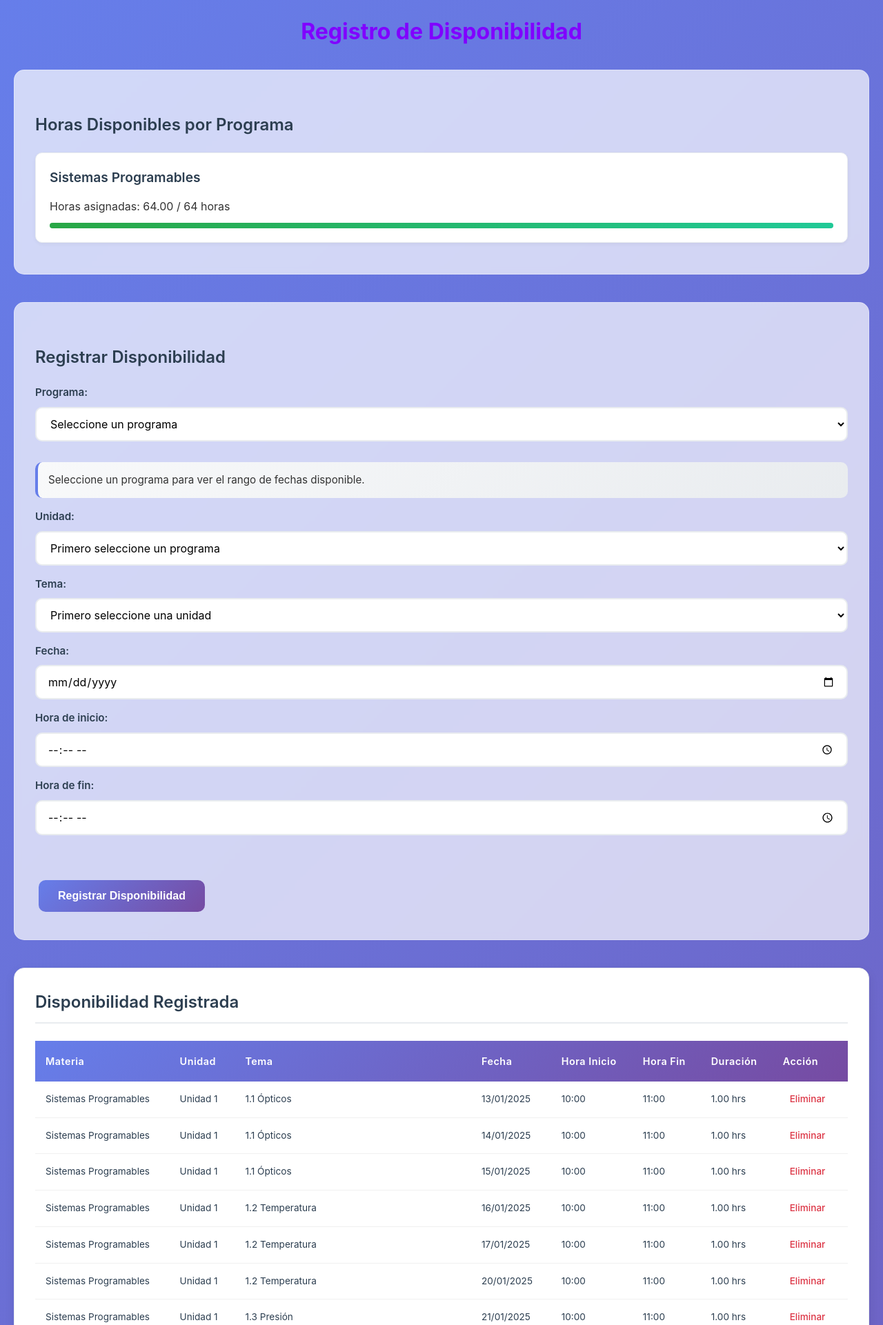
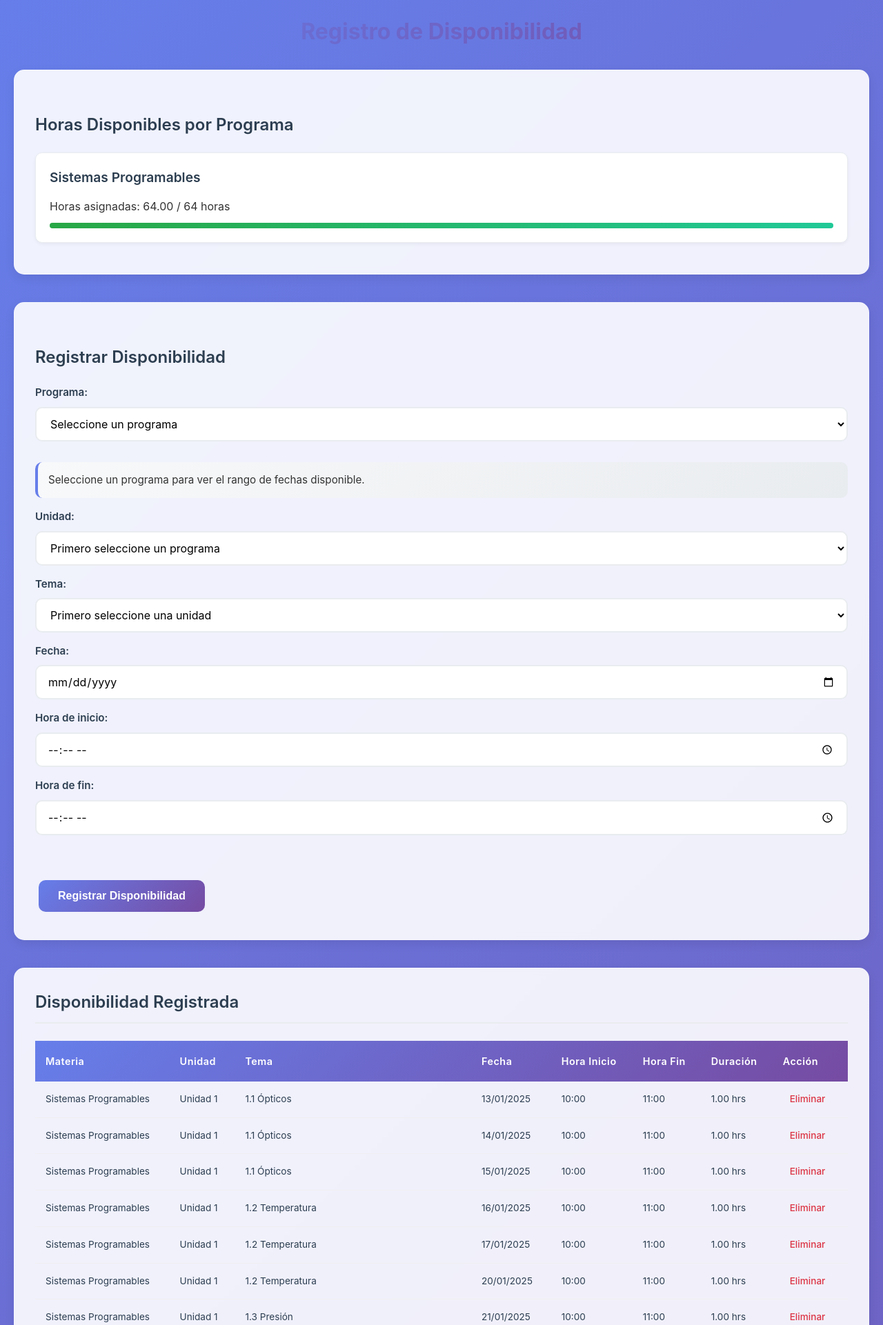
Before and after one commit to Cach13/Muniz, a PHP site: page /usua/r_disponibilidad.php in a window 1280 px wide. Shown: the top 1921 px of the page at 69% size. Run offline with PHP 8.4, Linux system fonts and the light colour scheme; a user stored in the database is signed in; data comes from the database, SQL or seed files in the repository.

Commit message:
documentacion del archivo css style

```diff
--- a/usua/css/style.css
+++ b/usua/css/style.css
@@ -38,12 +54,13 @@ body {
     border-bottom: 2px solid #f0f0f0;
 }
 
-.header h1, h2 {
+.header h1,
+h2 {
     font-size: 2.5rem;
     font-weight: 700;
     color: #2c3e50;
     margin-bottom: 10px;
-    background: #8000ff;
+    background: linear-gradient(135deg, #667eea, #764ba2);
     -webkit-background-clip: text;
     -webkit-text-fill-color: transparent;
     background-clip: text;
@@ -76,7 +93,52 @@ h4 {
     font-weight: 400;
 }
 
-/* Mensajes */
+.section-title {
+    font-size: 1.5rem;
+    font-weight: 600;
+    color: #2c3e50;
+    margin-bottom: 25px;
+    padding-bottom: 10px;
+    border-bottom: 2px solid #e9ecef;
+}
+
+/* ================================================================
+   4. CONTENEDORES Y SECCIONES
+   ================================================================ */
+.section,
+.form-section,
+.programas-disponibles,
+.disponibilidad-container,
+.planificacion-container,
+.programa-container,
+.horas-container {
+    margin-bottom: 40px;
+    background: rgba(255, 255, 255, 0.9);
+    padding: 30px;
+    border-radius: 15px;
+    border: 1px solid rgba(255, 255, 255, 0.3);
+    backdrop-filter: blur(5px);
+    box-shadow: 0 5px 15px rgba(0, 0, 0, 0.08);
+    animation: fadeIn 0.6s ease-out;
+}
+
+/* Títulos específicos para contenedores con fondo blanco */
+.disponibilidad-container h3,
+.planificacion-container h3,
+.programa-container h3,
+.horas-container h3 {
+    font-size: 1.5rem;
+    font-weight: 600;
+    color: #2c3e50;
+    margin-bottom: 25px;
+    margin-top: 0;
+    padding-bottom: 10px;
+    border-bottom: 2px solid #e9ecef;
+}
+
+/* ================================================================
+   5. MENSAJES Y NOTIFICACIONES
+   ================================================================ */
 .mensaje {
     padding: 15px 20px;
     margin-bottom: 25px;
@@ -104,27 +166,29 @@ h4 {
     border-left-color: #ffc107;
 }
 
-/* Secciones */
-.section, .form-section, .programas-disponibles {
-    margin-bottom: 40px;
-    background: rgba(255, 255, 255, 0.7);
-    padding: 30px;
-    border-radius: 15px;
-    border: 1px solid rgba(255, 255, 255, 0.3);
-    backdrop-filter: blur(5px);
-    animation: fadeIn 0.6s ease-out;
+.contador-horas {
+    background: #e8f4fd;
+    border: 1px solid #bee5eb;
+    color: #0c5460;
+    padding: 15px;
+    border-radius: 8px;
+    margin-bottom: 20px;
+    font-weight: 600;
 }
 
-.section-title {
-    font-size: 1.5rem;
-    font-weight: 600;
-    color: #2c3e50;
-    margin-bottom: 25px;
-    padding-bottom: 10px;
-    border-bottom: 2px solid #e9ecef;
+.aviso-maximo {
+    background: #fff3cd;
+    border: 1px solid #ffeaa7;
+    color: #856404;
+    padding: 15px;
+    border-radius: 8px;
+    margin-bottom: 15px;
+    font-size: 0.9em;
 }
 
-/* Información de programas */
+/* ================================================================
+   6. INFORMACIÓN DE PROGRAMAS
+   ================================================================ */
 .programa-info {
     background: white;
     padding: 20px;
@@ -164,8 +229,12 @@ h4 {
     background: linear-gradient(135deg, #dc3545, #c82333);
 }
 
-/* Información de fechas y horas */
-.info-horas, .date-range-info, .semestre-info {
+/* ================================================================
+   7. INFORMACIÓN DE FECHAS Y HORAS
+   ================================================================ */
+.info-horas,
+.date-range-info,
+.semestre-info {
     margin: 15px 0;
     padding: 15px;
     background: linear-gradient(135deg, #f8f9fa, #e9ecef);
@@ -554,107 +652,3 @@ table tbody td input[type="number"] {
         min-width: 500px;
     }
 }
-
-/* Animaciones */
-@keyframes fadeIn {
-    from {
-        opacity: 0;
-        transform: translateY(20px);
-    }
-    to {
-        opacity: 1;
-        transform: translateY(0);
-    }
-}
-
-/* Estados de carga */
-.loading {
-    color: #667eea;
-    font-style: italic;
-}
-
-/* Mejoras de accesibilidad */
-*:focus {
-    outline: 2px solid #667eea;
-    outline-offset: 2px;
-}
-/* Contenedor para la sección de disponibilidad registrada */
-.disponibilidad-container {
-    background: white;
-    padding: 30px;
-    border-radius: 15px;
-    margin-bottom: 20px;
-    box-shadow: 0 5px 15px rgba(0, 0, 0, 0.08);
-    border: 1px solid #e9ecef;
-    animation: fadeIn 0.6s ease-out;
-}
-
-/* Título dentro del contenedor */
-.disponibilidad-container h3 {
-    font-size: 1.5rem;
-    font-weight: 600;
-    color: #2c3e50;
-    margin-bottom: 25px;
-    margin-top: 0;
-    padding-bottom: 10px;
-    border-bottom: 2px solid #e9ecef;
-}
-
-/* Responsive para dispositivos móviles */
-@media (max-width: 768px) {
-    .disponibilidad-container {
-        padding: 20px;
-    }
-}
-
-@media (max-width: 480px) {
-    .disponibilidad-container {
-        padding: 15px;
-    }
-}
-/* Contenedor para secciones con fondo blanco */
-.disponibilidad-container,
-.planificacion-container,
-.programa-container,
-.horas-container {
-    background: white;
-    padding: 30px;
-    border-radius: 15px;
-    margin-bottom: 20px;
-    box-shadow: 0 5px 15px rgba(0, 0, 0, 0.08);
-    border: 1px solid #e9ecef;
-    animation: fadeIn 0.6s ease-out;
-}
-
-/* Títulos dentro de los contenedores */
-.disponibilidad-container h3,
-.planificacion-container h3,
-.programa-container h3,
-.horas-container h3 {
-    font-size: 1.5rem;
-    font-weight: 600;
-    color: #2c3e50;
-    margin-bottom: 25px;
-    margin-top: 0;
-    padding-bottom: 10px;
-    border-bottom: 2px solid #e9ecef;
-}
-
-/* Responsive para dispositivos móviles */
-@media (max-width: 768px) {
-    .disponibilidad-container,
-    .planificacion-container,
-    .programa-container,
-    .horas-container {
-        padding: 20px;
-    }
-}
-
-@media (max-width: 480px) {
-    .disponibilidad-container,
-    .planificacion-container,
-    .programa-container,
-    .horas-container {
-        padding: 15px;
-    }
-}
```
Also changed, not shown: other parts of usua/css/style.css (+113 -67 lines).
